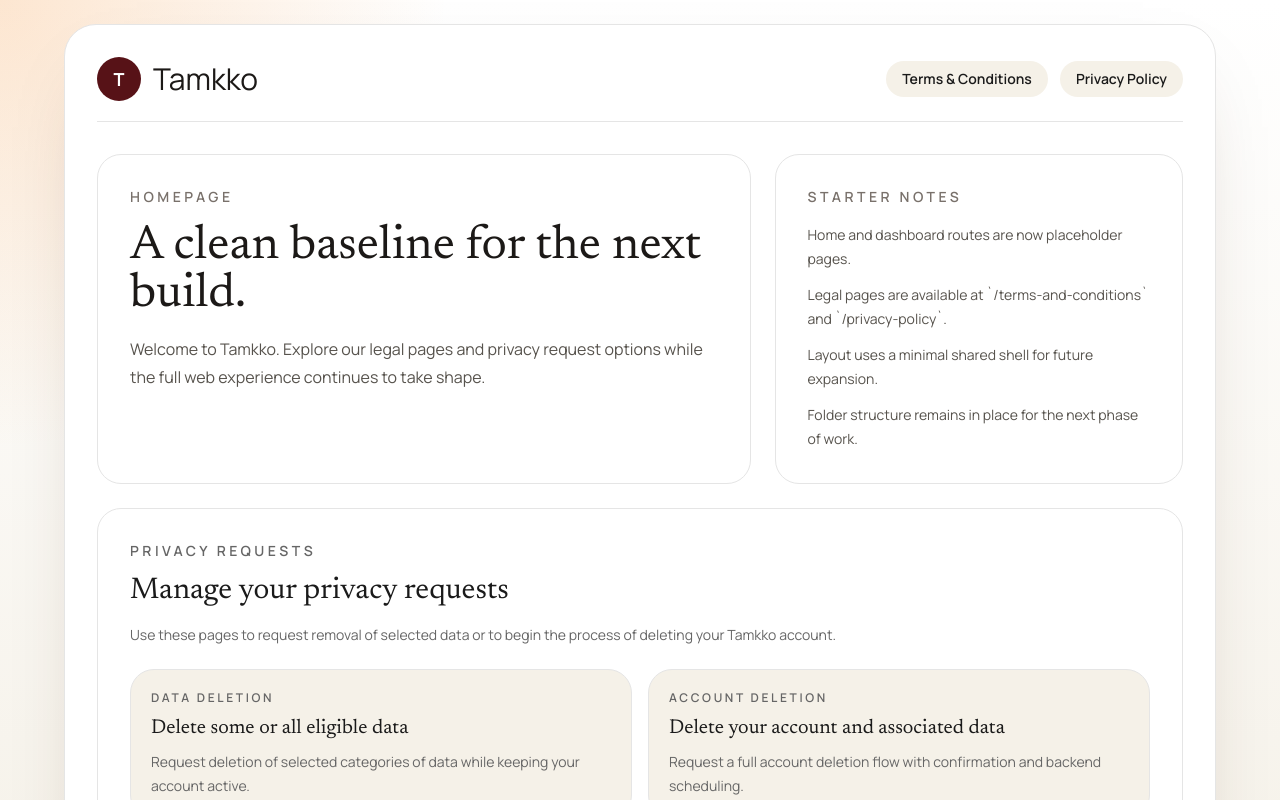
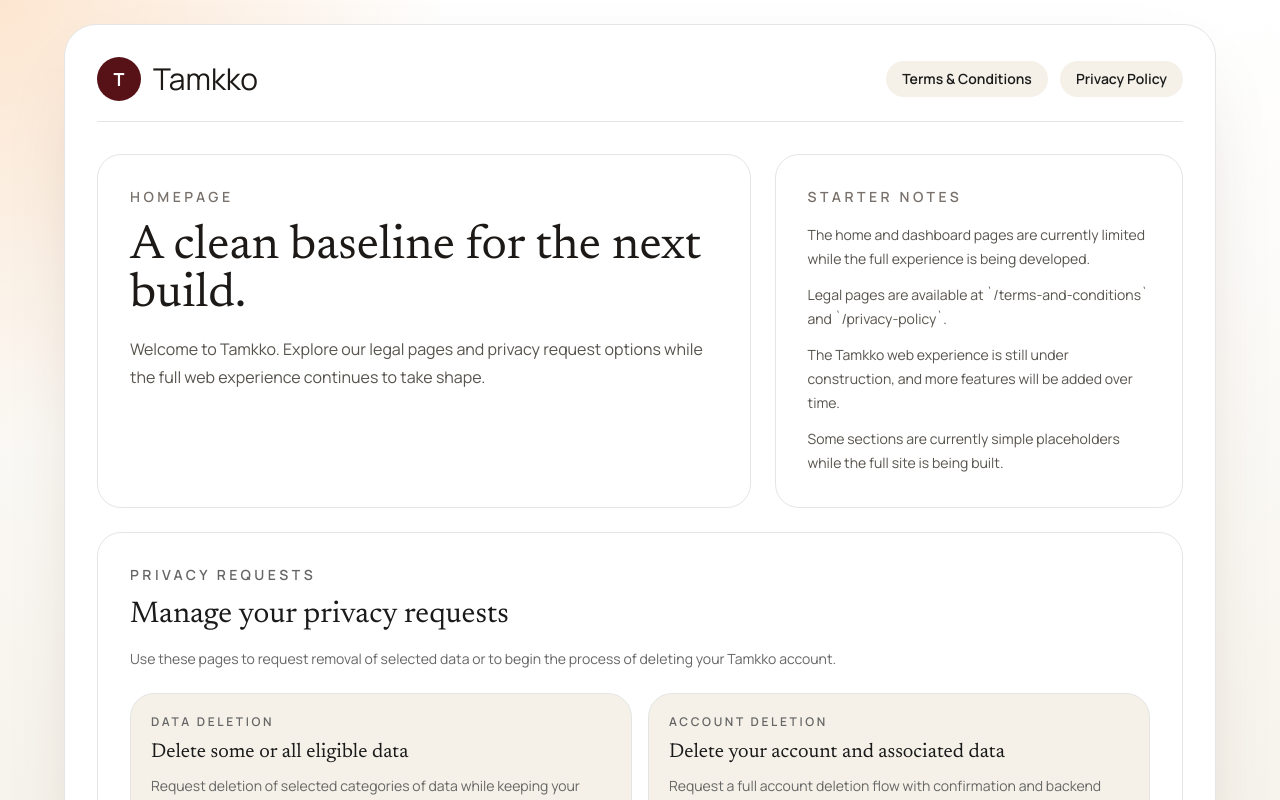
Before and after one commit to Klasique-art/tamkko_web, a Next.js app: page / in a window 1280 px wide. Shown: the top 800 px of the page. Built offline with nearby package versions, Linux system fonts and the light colour scheme.

Commit message:
Polish homepage construction messaging

```diff
--- a/app/(root)/page.tsx
+++ b/app/(root)/page.tsx
@@ -21,10 +21,10 @@ export default function HomePage() {
           Starter Notes
         </p>
         <ul className="mt-4 space-y-3 text-sm leading-6 text-stone-600">
-            <li>Home and dashboard routes are now placeholder pages.</li>
+          <li>The home and dashboard pages are currently limited while the full experience is being developed.</li>
           <li>Legal pages are available at `/terms-and-conditions` and `/privacy-policy`.</li>
-            <li>Layout uses a minimal shared shell for future expansion.</li>
-            <li>Folder structure remains in place for the next phase of work.</li>
+          <li>The Tamkko web experience is still under construction, and more features will be added over time.</li>
+          <li>Some sections are currently simple placeholders while the full site is being built.</li>
         </ul>
       </div>
       </div>
```
Lines whose indentation alone changed are shown as unchanged.
